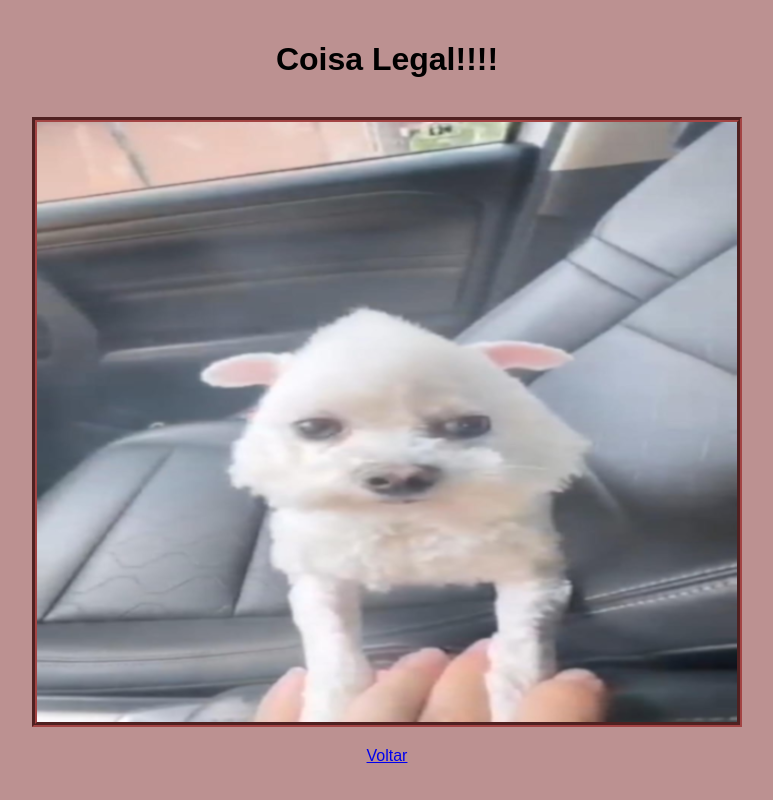
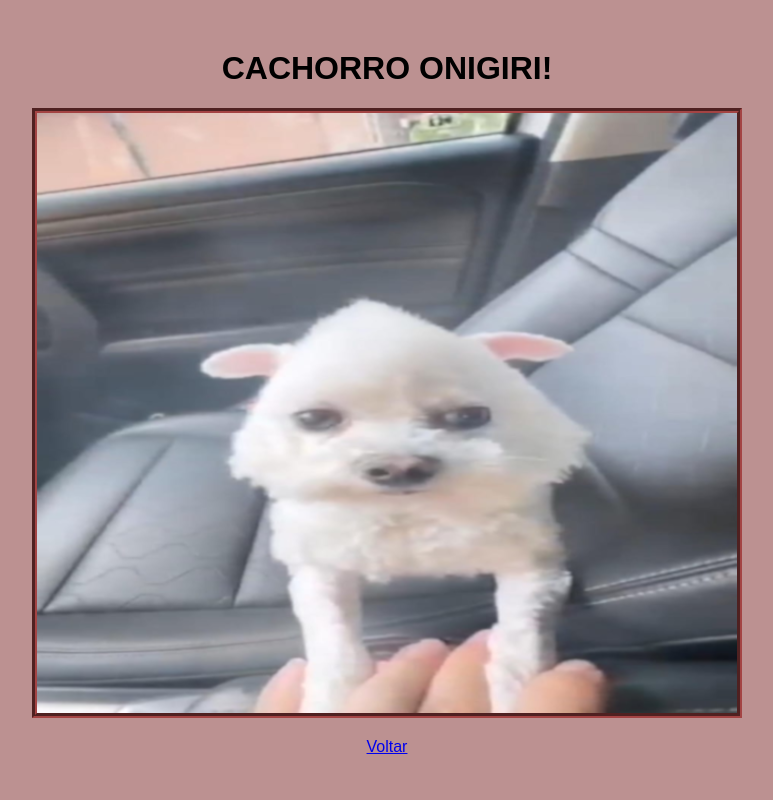
Before and after one commit to daensuck/Coisa-Legal, a plain HTML site: page cachorro_onigiri/index.html in a window 1280 px wide. Shown: the whole page, without its empty margins (253-1026 px from the left). Drawn offline with Linux system fonts and the light colour scheme.

Commit message:
Update index.html

```diff
--- a/cachorro_onigiri/index.html
+++ b/cachorro_onigiri/index.html
@@ -9,7 +9,8 @@
     <link rel="stylesheet" href="estilosonigiri/style.css">
 </head>
 <body>
-    <h1>Coisa Legal!!!!</h1><br>
+
+    <h1>CACHORRO ONIGIRI!</h1>
     <picture>
         <source media="(max-width:750px )" srcset="cachorro_onigiri300.png" type="image/png">
         <source media="(max-width:1050px )" srcset="cachorro_onigiri700.png" type="image/png">
```
